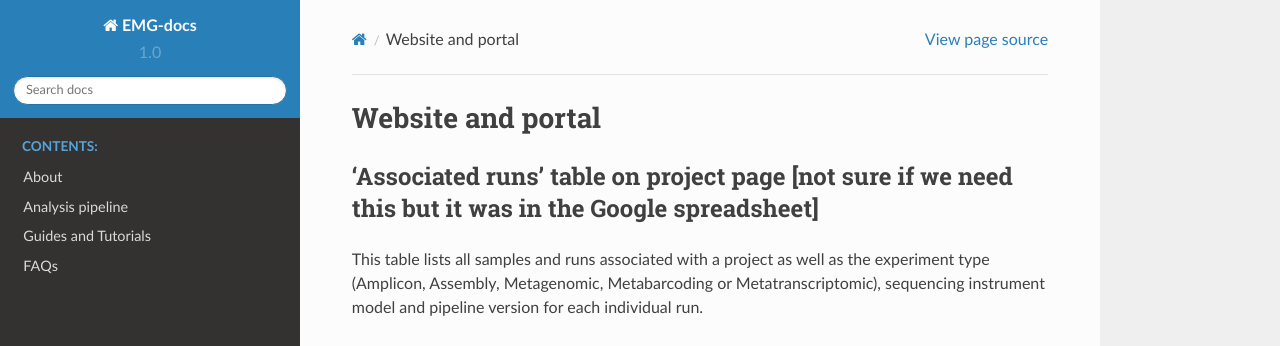
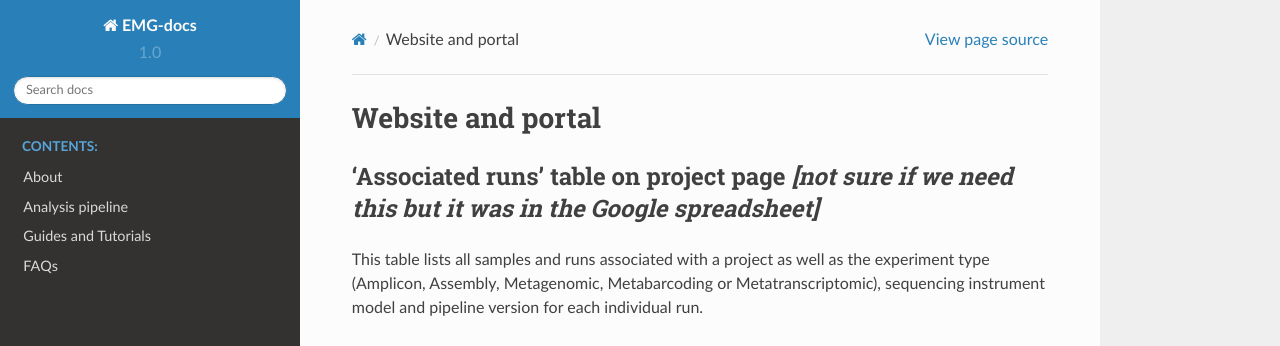
Before and after one commit to EBI-Metagenomics/EMG-docs, a Sphinx documentation site: the page built from docs/portal.rst, in a window 1280 px wide and 900 px high. Shown: the top 346 px of the window. Built offline with Sphinx 7.4.7 and the Read the Docs theme 2.0.0, drawn with Linux system fonts in a browser that asks for light colours.

```diff
--- a/docs/portal.rst
+++ b/docs/portal.rst
@@ -1,7 +1,7 @@
 Website and portal
 ==================
 ---------------------------------------
-'Associated runs' table on project page [not sure if we need this but it was in the Google spreadsheet]
+'Associated runs' table on project page *[not sure if we need this but it was in the Google spreadsheet]*
 ---------------------------------------
 This table lists all samples and runs associated with a project as well as the experiment type (Amplicon, Assembly, Metagenomic, Metabarcoding or Metatranscriptomic), sequencing instrument model and pipeline version for each individual run.
 
```
